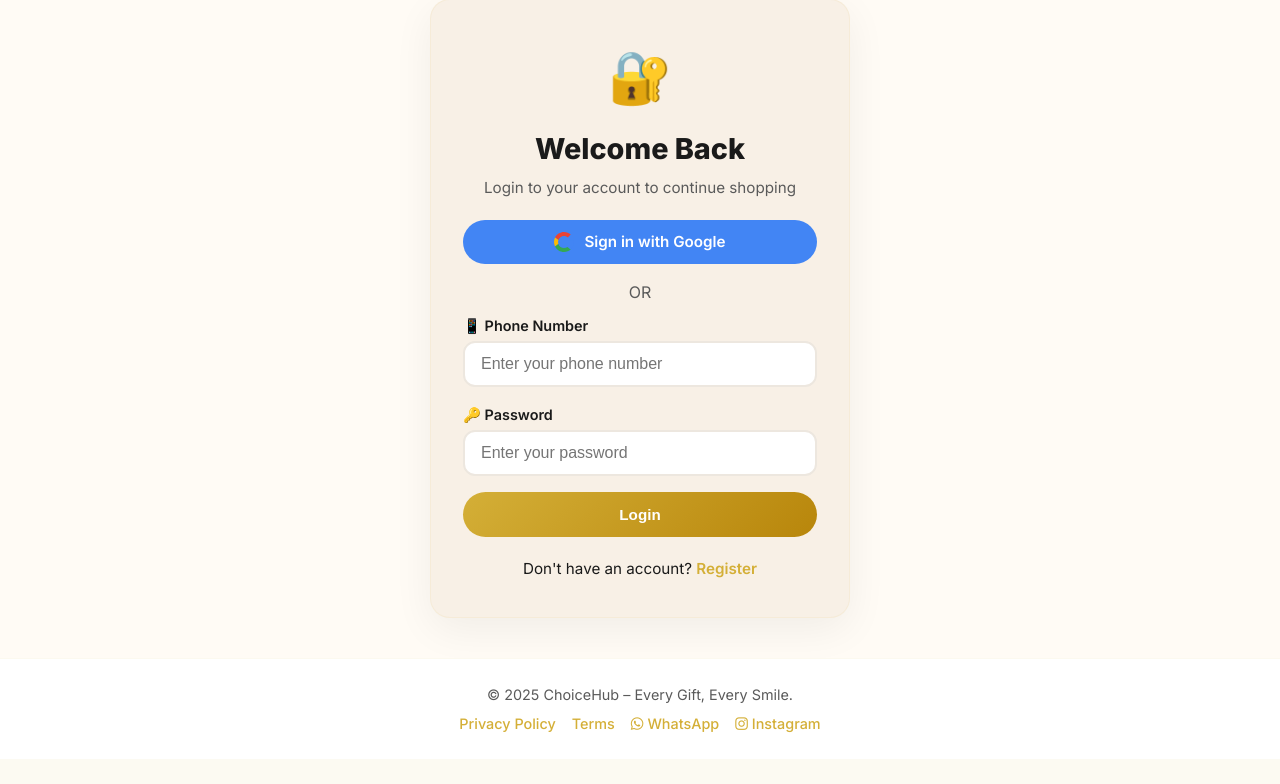
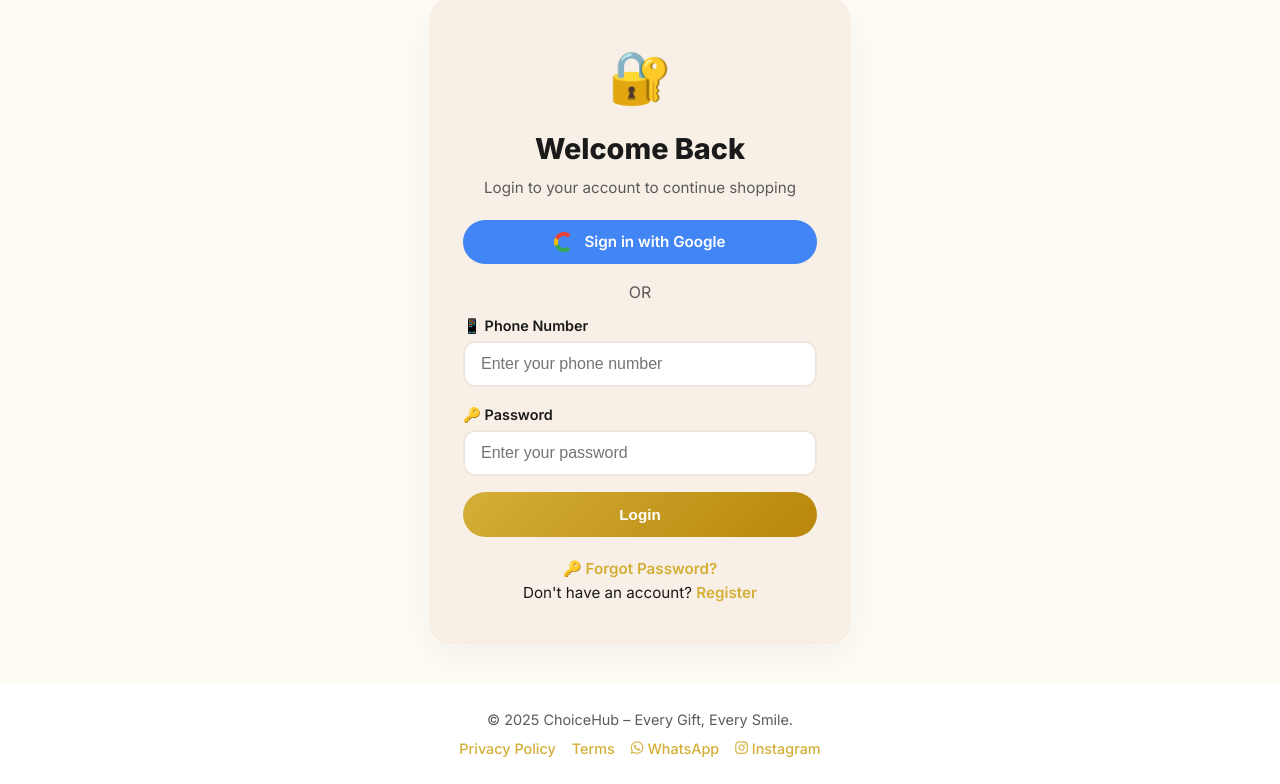
Before and after one commit to ajaysinghrajput9370/ChoiceHub, a Flask app: page /login in a window 1280 px wide. Shown: the part 159-943 px from the top of the page. Before the commit the page ends 918 px from the top, so only its background shows below. Run offline with Flask 3, Linux system fonts and the light colour scheme.

Commit message:
Update login.html
saaaa

```diff
--- a/templates/login.html
+++ b/templates/login.html
@@ -27,13 +27,17 @@
             </div>
             <div class="form-group">
                 <label>🔑 Password</label>
-                <input type="password" name="password" placeholder="Enter your password" required>
+                <input type="password" name="password" placeholder="Enter your password" required>   <!-- ← fixed typo -->
             </div>
             <button type="submit" class="btn btn-primary btn-block">Login</button>
         </form>
+
         <div class="auth-footer">
+            <!-- Forgot Password Link -->
+            <p><a href="/forgot-password" style="color:var(--gold); font-weight:600;">🔑 Forgot Password?</a></p>
             <p>Don't have an account? <a href="/register">Register</a></p>
-            <div class="demo-creds" style="display:none;"> <!-- Demo creds hidden now -->
+            <!-- Demo creds hidden -->
+            <div class="demo-creds" style="display:none;">
                 <span>👑 Admin: 9999999999 / admin123</span>
             </div>
         </div>
```
